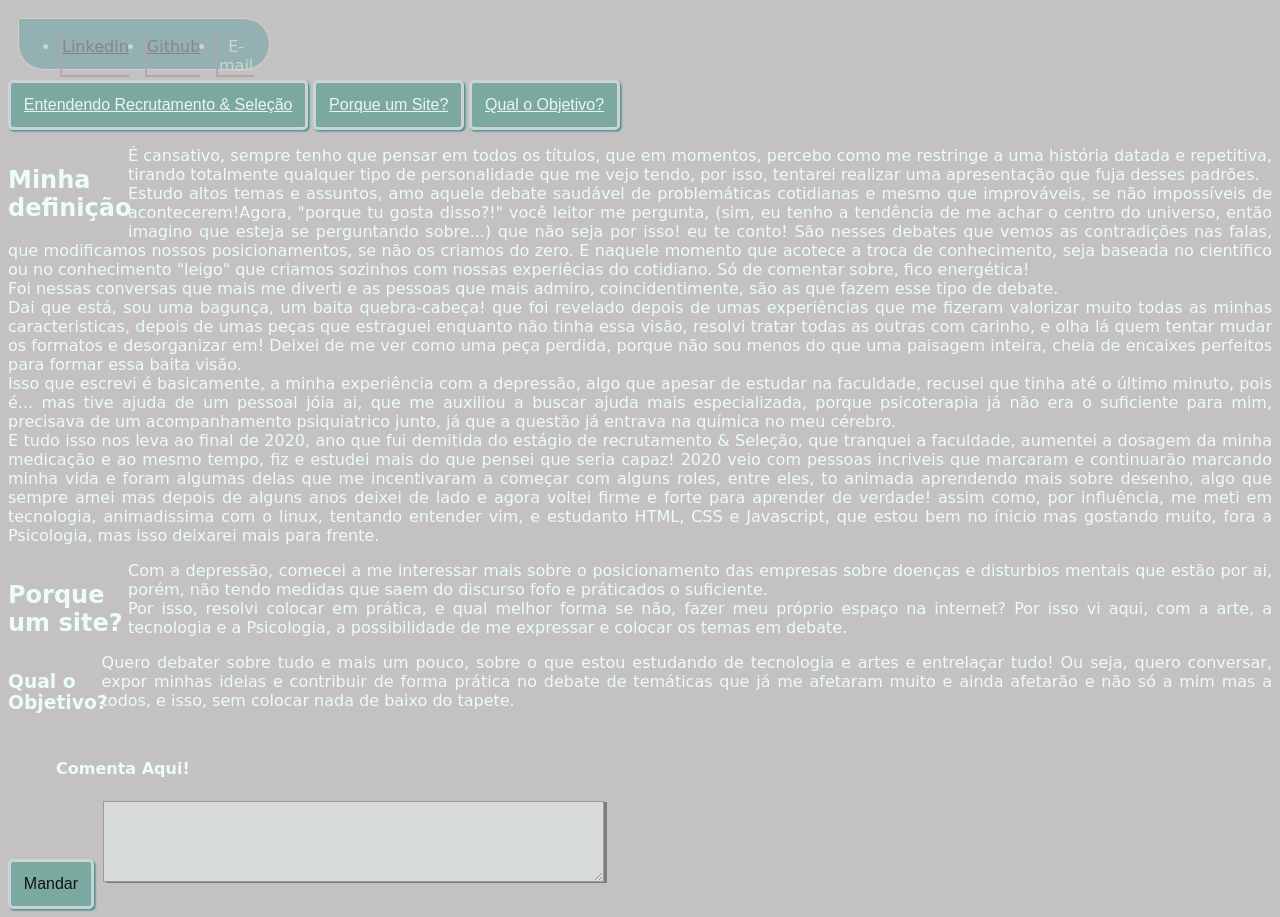
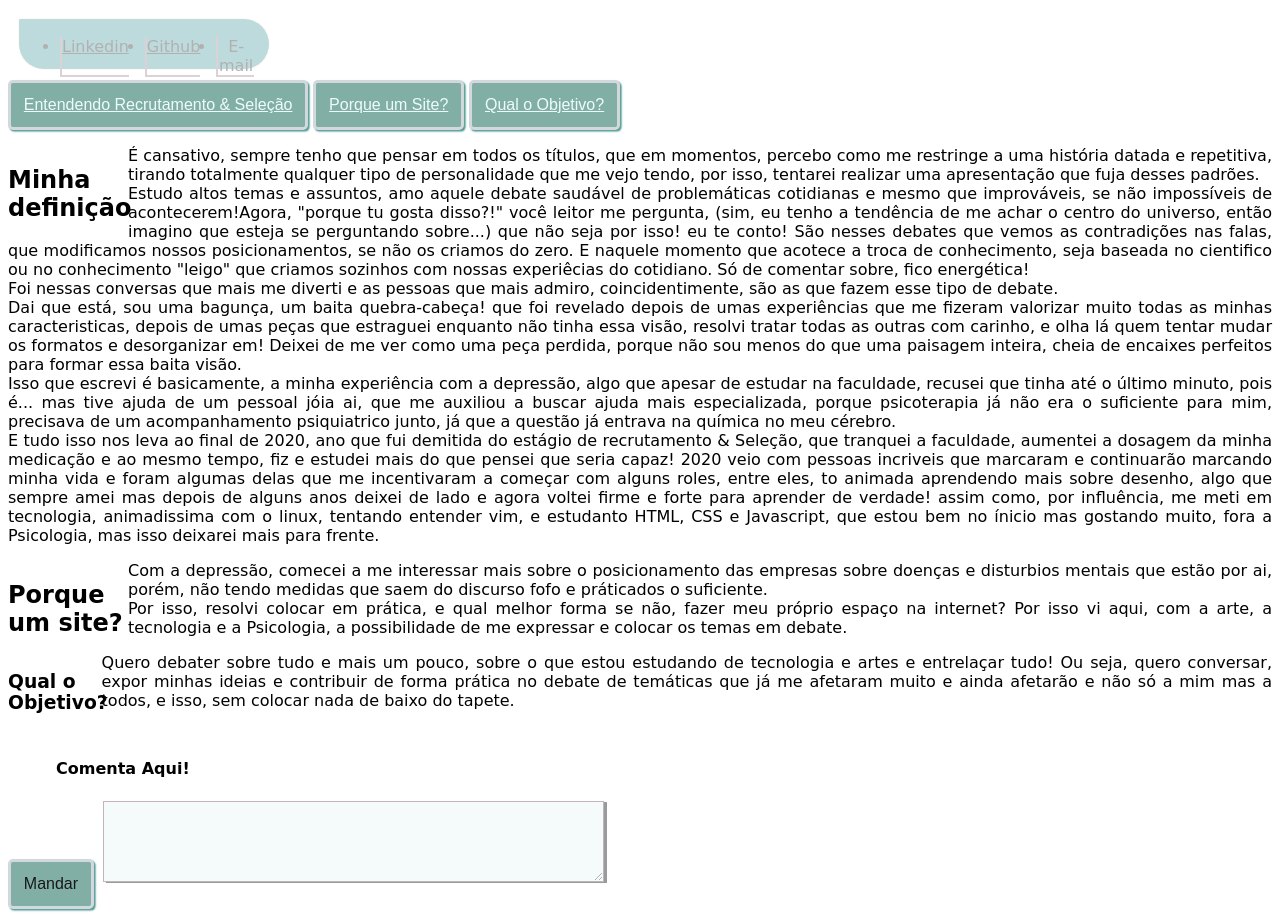
Before and after one commit to LulibPsyche/Mehthoughts, a plain HTML site: page index.html in a window 1280 px wide. Drawn offline with Linux system fonts and the light colour scheme; a script that the page names is missing; a web font is replaced by a local one.

Commit message:
Update meh.css

```diff
--- a/meh.css
+++ b/meh.css
@@ -3,8 +3,6 @@ body {
   text-align: justify;
   display: flex;
   flex-direction: column;
-  color: #ebfcfa;
-  background-color: #C3C1C1;
 
 }
 .contactinfo {
```
